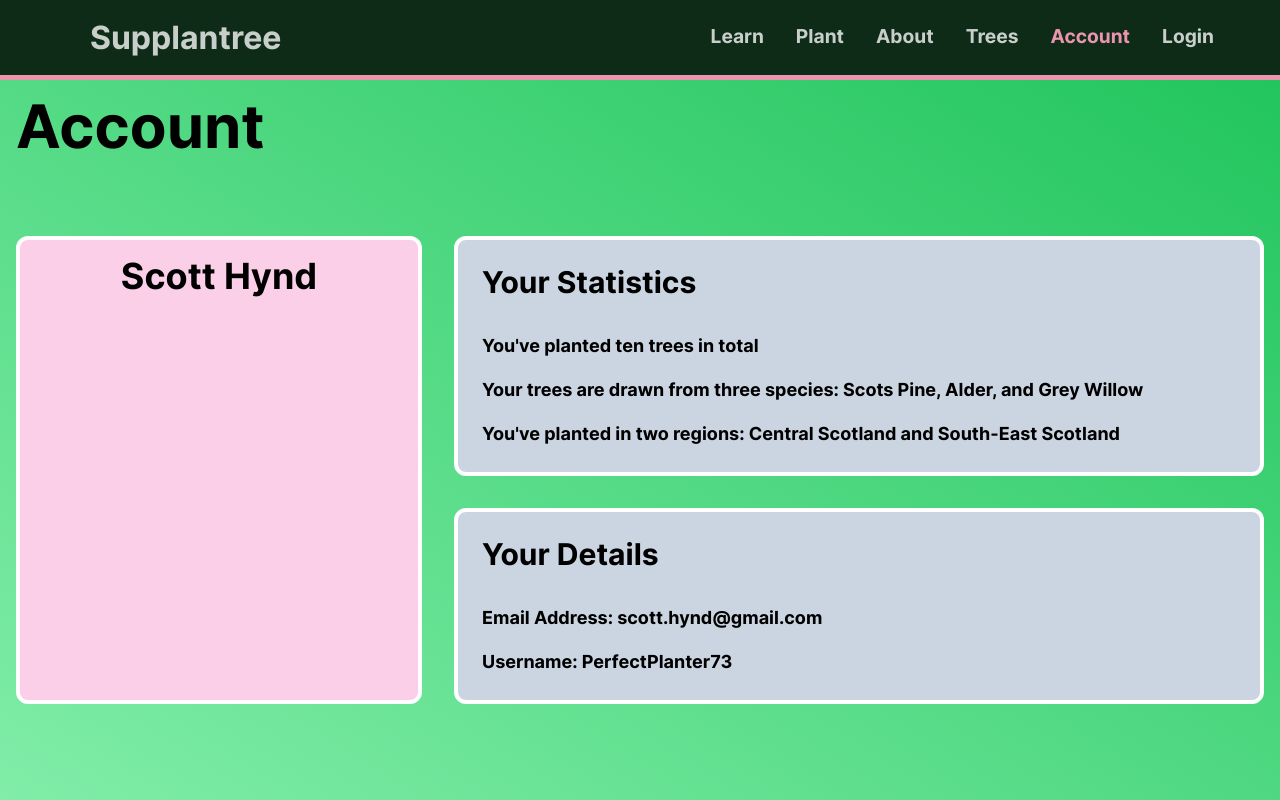
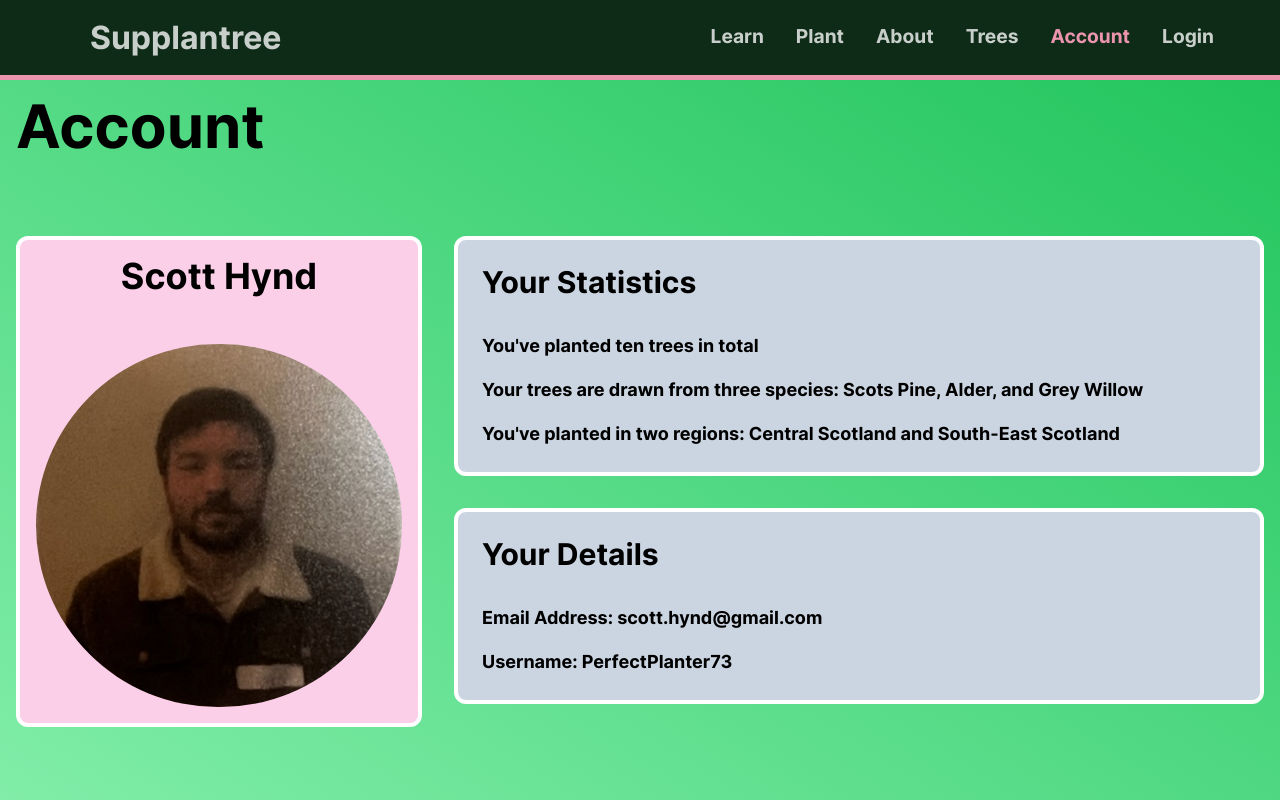
Before and after one commit to Cooper-Higgins/Supplantree, a React (Create React App) app in the folder supplantree_react/: page /account in a window 1280 px wide. Shown: the top 800 px of the page. Built offline with nearby package versions, Linux system fonts and the light colour scheme; no server answers; some icons are missing.

Commit message:
added fake scott

```diff
--- a/supplantree_react/src/components/AccountPage.js
+++ b/supplantree_react/src/components/AccountPage.js
@@ -23,6 +23,11 @@ const Account = () => {
           transition={{ delay: 1.5, duration: 0.5 }}
         >
           <h1 className="text-center text-4xl">Scott Hynd</h1>
+          <img
+            className="mt-12 rounded-full"
+            src="./images/scott.png"
+            alt="placeholder"
+          ></img>
         </motion.div>
         <div className="flex flex-col basis-2/3 gap-8">
           <motion.div
```
Also changed, not shown: supplantree_react/public/images/scott.png (added).
